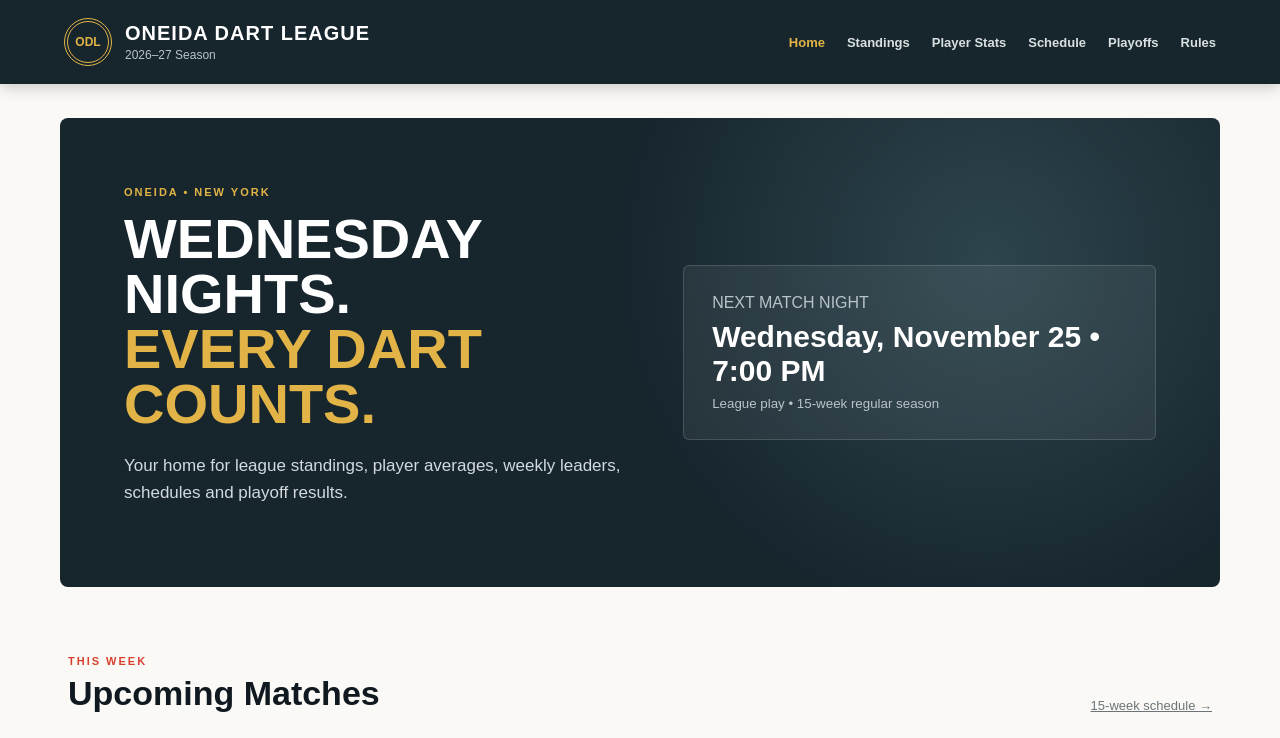
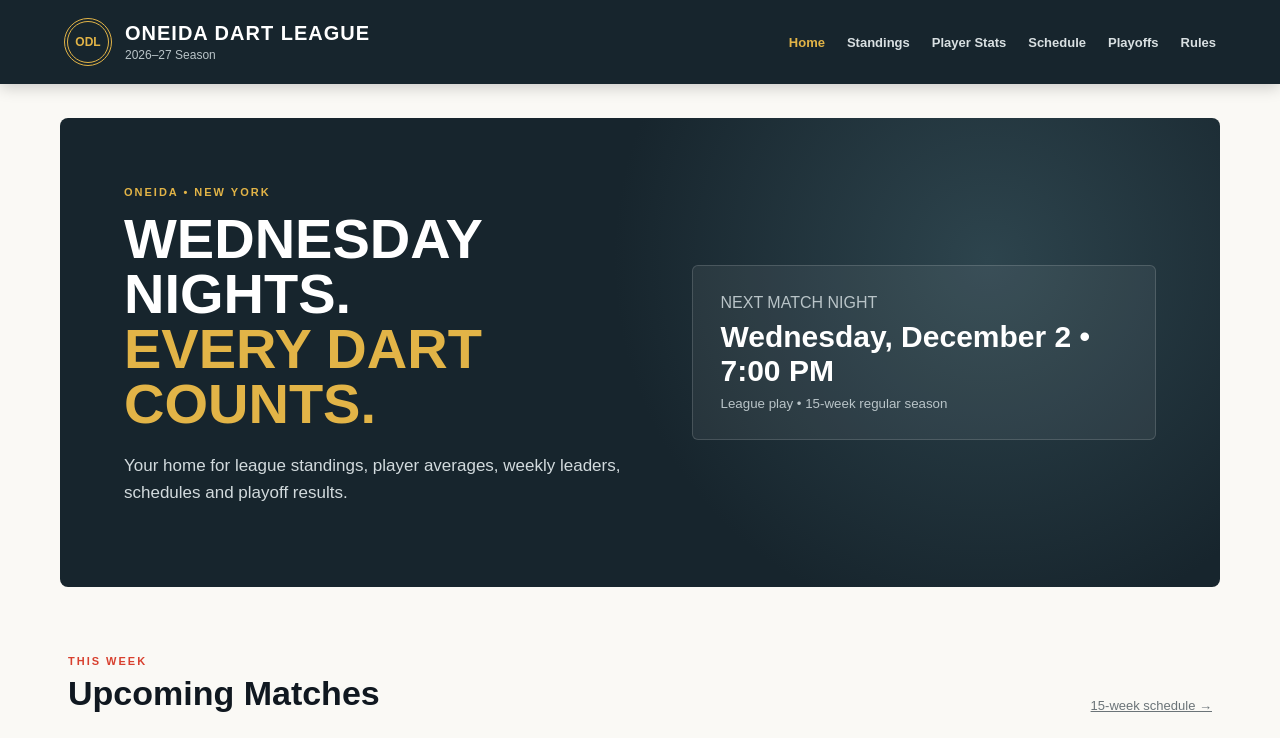
Before and after one commit to natesmth24/oneida-dart-league, a plain HTML site: page index.html in a window 1280 px wide. Shown: the top 738 px of the page. Drawn offline with Linux system fonts and the light colour scheme.

Commit message:
Fix next match date to follow league schedule

```diff
--- a/index.html
+++ b/index.html
@@ -95,36 +95,54 @@
 <footer><strong>Oneida Dart League</strong><span>Oneida, New York</span><span>© 2026 Oneida Dart League</span></footer>
 <script src="data.js"></script><script src="app.js"></script>
 <script>
+
 (function () {
+    // Official 2026-2027 dart league schedule
+    const matchDates = [
+        "2026-10-07",
+        "2026-10-14",
+        "2026-10-21",
+        "2026-10-28",
+        "2026-11-04",
+        "2026-11-11",
+        "2026-11-18",
+        "2026-12-02",
+        "2026-12-09",
+        "2026-12-16",
+        "2026-12-30",
+        "2027-01-06",
+        "2027-01-13",
+        "2027-01-20",
+        "2027-01-27"
+    ];
+
     function updateNextMatch() {
         const now = new Date();
+        const display = document.getElementById("next-match-date");
 
-        // Find the next Wednesday.
-        let daysUntil = (3 - now.getDay() + 7) % 7;
+        if (!display) return;
 
-        // After 7 PM Wednesday, show the following Wednesday.
-        if (daysUntil === 0 && now.getHours() >= 19) {
-            daysUntil = 7;
+        const nextDate = matchDates
+            .map(date => new Date(date + "T19:00:00"))
+            .find(date => date > now);
+
+        if (!nextDate) {
+            display.textContent = "Regular season complete";
+            return;
         }
 
-        const matchDate = new Date(now);
-        matchDate.setDate(now.getDate() + daysUntil);
-
-        const formattedDate = matchDate.toLocaleDateString("en-US", {
+        const formattedDate = nextDate.toLocaleDateString("en-US", {
             weekday: "long",
             month: "long",
             day: "numeric"
         });
 
-        const display = document.getElementById("next-match-date");
-
-        if (display) {
-            display.textContent = formattedDate + " • 7:00 PM";
-        }
+        display.textContent = formattedDate + " • 7:00 PM";
     }
 
     updateNextMatch();
 })();
+
 </script>
 </body>
 </html>
```
